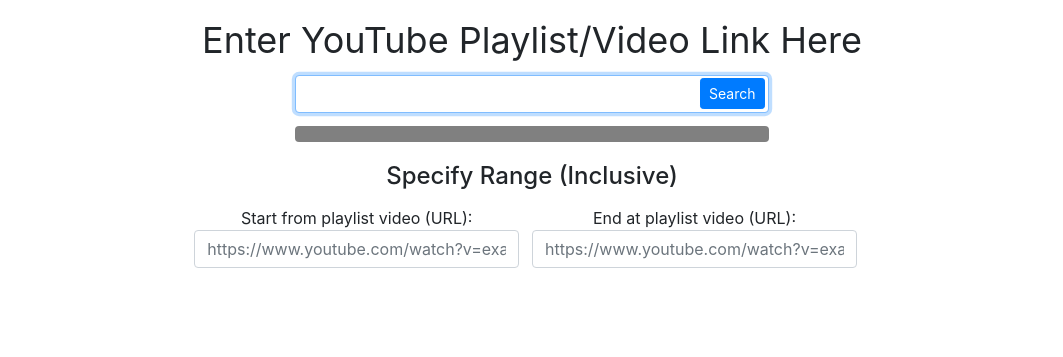
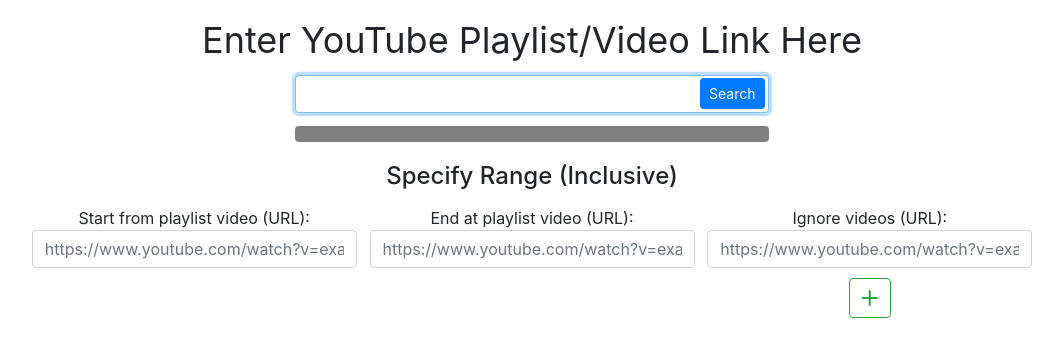
Before and after one commit to MyPingO/First-Website-with-Flask, a Flask app: page /playlist-downloader in a window 1280 px wide. Shown: the part 56-413 px from the top of the page, without its empty margins (108-1171 px from the left). Run offline with Flask 2, Linux system fonts and the light colour scheme; some libraries are stand-ins or nearby versions.

Commit message:
Added ignore list front-end functionality

```diff
--- a/website/static/playlistdownloaderstyles.css
+++ b/website/static/playlistdownloaderstyles.css
@@ -9,9 +9,6 @@
 .playlistForm {
     min-width: 325px;
     width: 37vw;
-}
-.dummy {
-    padding-left: 0;
 }
 .form-control.playlistInput {
     padding-right: max(80px, 10%);
@@ -32,6 +29,7 @@
 .progress-bar{
     background-color: gray;
 }
-.rangeListItem {
-    margin-right: 1vw;
+.rangeOption {
+    min-width: 325px;
+    width: 23vw;
 }
--- a/website/templates/playlist_downloader.html
+++ b/website/templates/playlist_downloader.html
@@ -11,7 +11,7 @@
     window.onload = function () {
         const href = window.location.href;
         let fileName = undefined
-        let allAlerts = []
+        let backendAlerts = []
 
         let socketid = undefined
 
@@ -48,18 +48,17 @@
         });
 
         socket.on("alert", function (content) {
-            allAlerts.push([content.message, content.category]);
+            backendAlerts.push([content.message, content.category]);
         });
-
 
         playlistForm.onsubmit = function (event) {
             download(event)
-
-        };
+        }
 
         function download(event) {
             event.preventDefault();
             let formData = new FormData(event.target);
+            formData.append("ignore_list", ignoreList.toString());
             fetch("/download/" + socket.id, {
                 method: "POST",
                 body: formData
@@ -85,27 +84,30 @@
                     percentText.innerHTML = "";
                 }, 1000);
                 //display all flash/alert messages from backend if there are any
-                displayAlerts(allAlerts);
-                allAlerts = []
+                displayBackendAlerts(backendAlerts);
+                backendAlerts = []
             })
-        };
+        }
 
-
-        function displayAlerts(allAlerts) {
+        function displayBackendAlerts(backendAlerts) {
             let alerts = document.getElementById("alerts");
             alerts.innerHTML = "";
-            for (let flashData of allAlerts) {
-                let flashDiv = document.createElement("div");
-                flashDiv.style = "margin-top: 10px";
+            for (let flashData of backendAlerts) {
+                const alertDiv = createAlertDiv(flashData[0], flashData[1]);
+                alerts.appendChild(alertDiv);
+            }
+        }
 
-                let message = flashData[0];
-                let category = flashData[1];
+        function createAlertDiv(message, category) {
+            const alertDiv = document.createElement("div");
+            alertDiv.style = "margin-bottom: 10px";
+
             let alertType = category == "error" ? "alert-danger" : "alert-success";
-                let flashMessageDiv = document.createElement("div");
-                flashMessageDiv.className = `alert ${alertType} alter-dismissable fade show`;
-                flashMessageDiv.innerHTML = message;
-                flashMessageDiv.setAttribute("role", "alert");
-                flashMessageDiv.style = "width: 37vw; min-width: 325px; margin: auto; position: relative; padding-right: 3.25rem;";
+            let alertMessageDiv = document.createElement("div");
+            alertMessageDiv.className = `alert ${alertType} alter-dismissable fade show`;
+            alertMessageDiv.innerHTML = message;
+            alertMessageDiv.setAttribute("role", "alert");
+            alertMessageDiv.style = "width: 37vw; min-width: 325px; margin: auto; position: relative; padding-right: 3.25rem;";
 
             let closeButton = document.createElement("button");
             closeButton.type = "button";
@@ -118,18 +120,17 @@
             i.className = "bi bi-x-circle";
 
             closeButton.appendChild(i);
-                flashMessageDiv.appendChild(closeButton);
-                flashMessageDiv.appendChild(document.createElement("br"));
-                flashDiv.appendChild(flashMessageDiv);
-                alerts.appendChild(flashDiv);
+            alertMessageDiv.appendChild(closeButton);
+            alertMessageDiv.appendChild(document.createElement("br"));
+            alertDiv.appendChild(alertMessageDiv);
+            return alertDiv;
         }
-        };
 
         function setRedownloadOnSubmit() {
             for (form of [...document.getElementsByClassName("redownload")]) {
                 form.onsubmit = download;
             }
-        };
+        }
 
         function reloadDownloadsList() {
             fetch("/downloads-list", {
@@ -145,7 +146,32 @@
                     setRedownloadOnSubmit();
                 }
             });
-        };
+        }
+
+        const ignoreAddButton = document.getElementById("ignoreAddButton");
+        const ignoreInput = document.getElementById("ignoreInput");
+        const ignoreList = [];
+        const regex1 = new RegExp(String.raw`(https:\/\/www\.youtube\.com\/watch\?v=[A-Za-z0-9-_]{11}).*`);
+        const regex2 = new RegExp(String.raw`(https:\/\/youtu\.be\/[A-Za-z0-9-_]{11}).*`);
+
+        ignoreAddButton.onclick = function() {
+            if (ignoreInput.value) {
+                let input = String(ignoreInput.value).trim(); //get rid of whitespace if there are any
+                if (regex1.test(input) || regex2.test(input)) {
+                    let matchedURL = (input.match(regex1) || input.match(regex2))[1];
+                    ignoreList.push(matchedURL);
+                    ignoreInput.focus();
+                    console.log(ignoreList.toString());
+
+                    //using replaceChildren to refresh the div each time so the same errors don't stack up
+                    alerts.replaceChildren(createAlertDiv(`Added <a href = "${matchedURL}" target = "_blank">${matchedURL}</a> to ignore list`, "success"));
+                    ignoreInput.value = "";
+                }
+                else alerts.replaceChildren(createAlertDiv("Cannot add video to ignore list. Reason: Invalid YouTube link", "error"));
+            }
+
+        }
+
     }
 </script>
 {%endblock%}
@@ -177,26 +203,37 @@
         </div>
     </div>
     <div>
-        <div class="rangeSettings" style="padding-top: 20px; padding-right: 20px; text-align: center;">
-            <div style="padding-left: 20px;">
+        <div style="padding-top: 20px; text-align: center;">
+            <div class = "range">
                 <label for="Ranges" style="text-align: center;">
                     <h4>Specify Range (Inclusive)</h4>
                 </label>
             </div>
-            <ul class="rangeSettings"
-                style="list-style:none; display: flex; flex-wrap: wrap; justify-content: center; padding-right: 20px">
-                <li class="rangeListItem" style="min-width: 325px; width: 23vw; max-width: 25vw;">
+            <div style="display: flex; flex-wrap: wrap; justify-content: center; gap: 1vw;">
+                <div class="rangeOption">
                     <!--TODO: change min width according to screensize of mobile device-->
                     <div style="white-space: nowrap; text-align: center;">Start from playlist video (URL):</div>
                     <input class="form-control" type="text" name="start_video"
                         placeholder="https://www.youtube.com/watch?v=example123" style="text-align:center;">
-                </li>
-                <li class="rangeListItem" style="min-width: 325px; width: 23vw; max-width: 25vw;">
+                </div>
+                <div class="rangeOption">
                     <div style="white-space: nowrap; text-align: center;">End at playlist video (URL):</div>
                     <input class="form-control" type="text" name="end_video"
                         placeholder="https://www.youtube.com/watch?v=example123" style="text-align:center;">
-                </li>
-            </ul>
+                </div>
+                <div>
+                    <div>
+                        <div class = "rangeOption">
+                            <div style="white-space: nowrap; text-align: center;">Ignore videos (URL):</div>
+                            <input class="form-control" type="text" id = "ignoreInput"
+                                placeholder="https://www.youtube.com/watch?v=example123" style="text-align:center; margin-right: 1vw; position: relative;">
+                            <button class = "btn btn-outline-success" id = "ignoreAddButton" type = "button" style="height: 40px; margin-top: 10px;">
+                                <i class="bi bi-plus-lg"></i>
+                            </button>
+                        </div>
+                    </div>
+                </div>
+            </div>
         </div>
     </div>
 </form>
```
Lines whose indentation alone changed are shown as unchanged.
